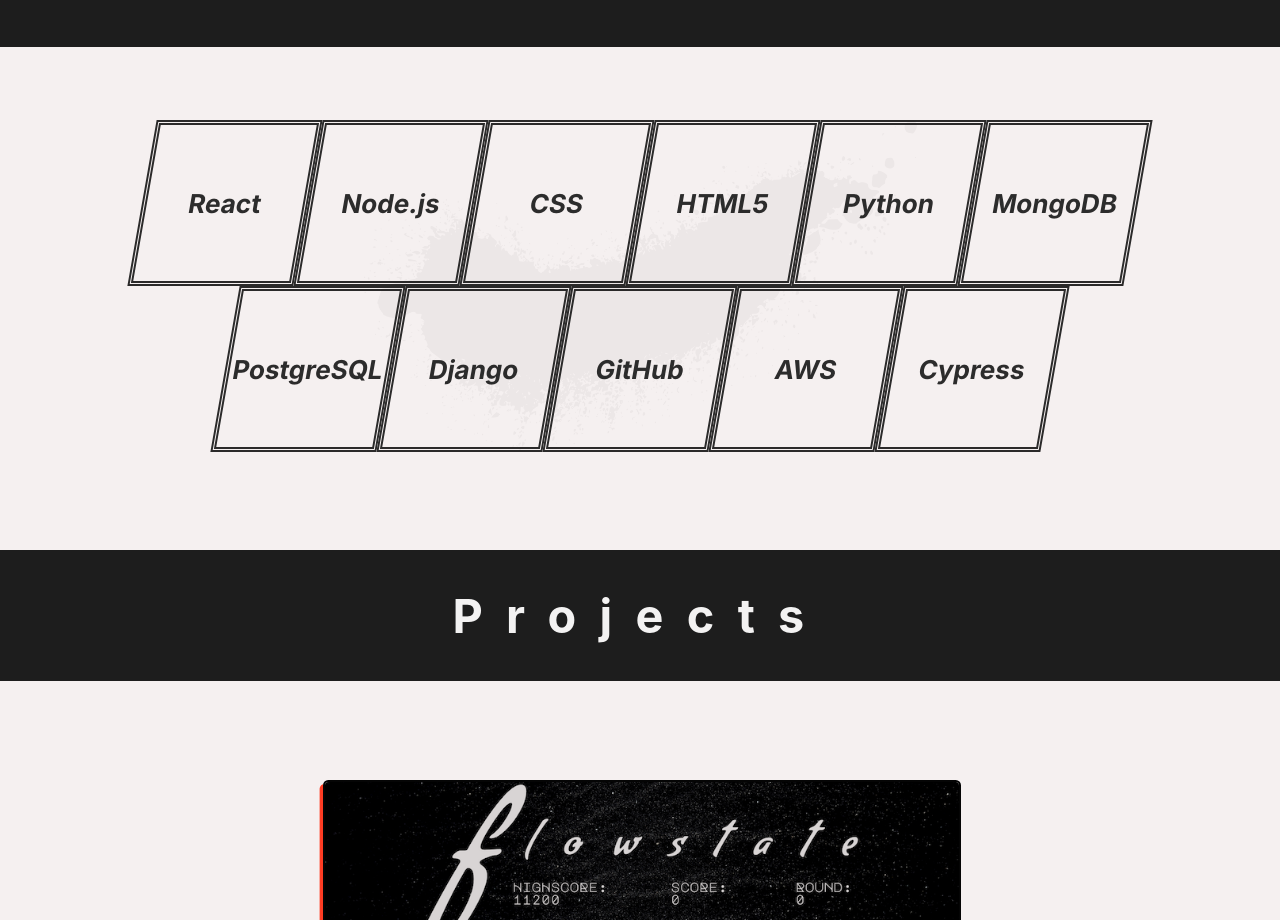
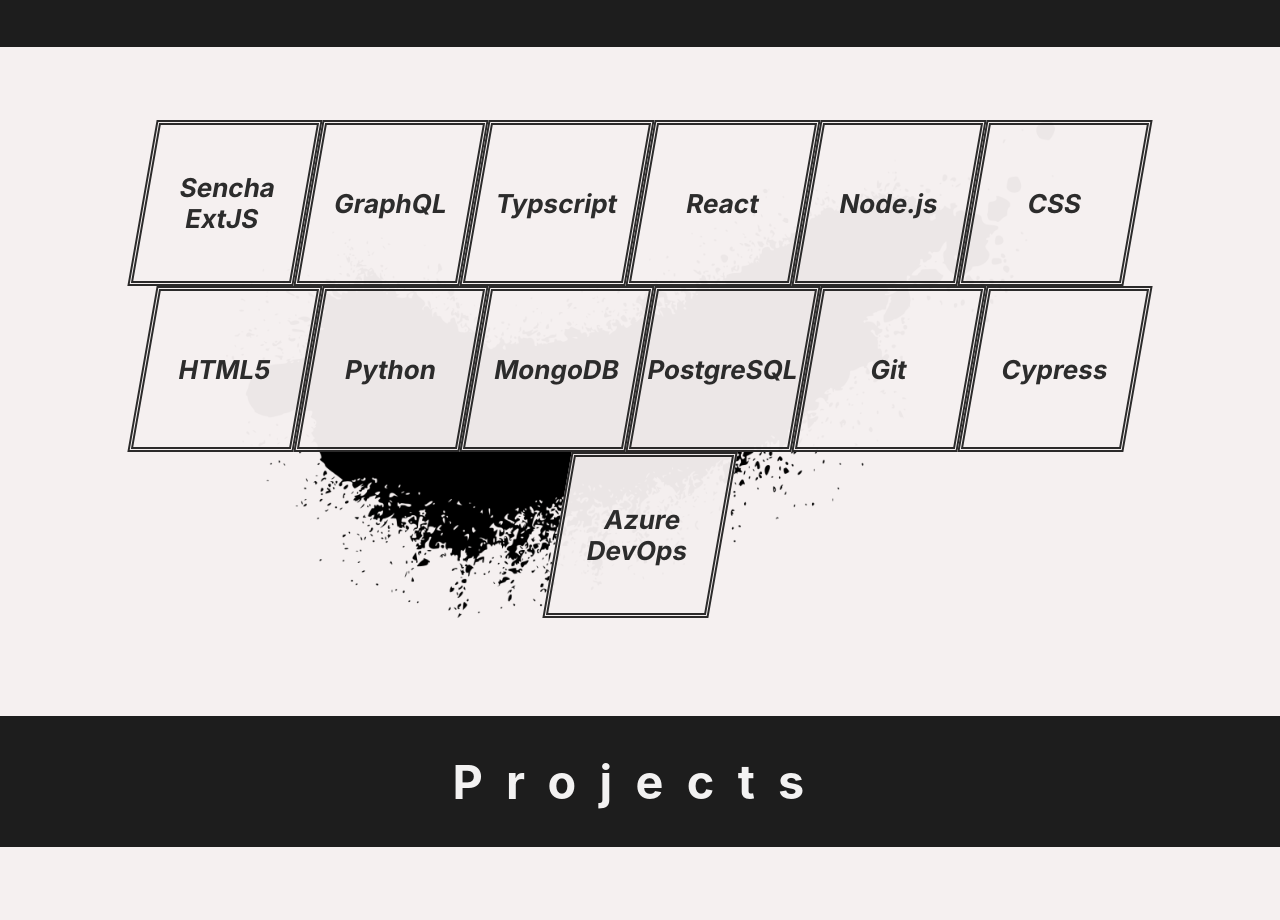
Before and after one commit to 11hkella/Portfolio, a React (Create React App) app: page / in a window 1280 px wide. Shown: the part 1993-2913 px from the top of the page. Built offline with nearby package versions, Linux system fonts and the light colour scheme.

Commit message:
added skills

```diff
--- a/src/components/SkillWheel.js
+++ b/src/components/SkillWheel.js
@@ -9,6 +9,9 @@
 
   state = {
     skills: [
+      'Sencha ExtJS',
+      'GraphQL',
+      'Typscript',
       'React',
       'Node.js',
       'CSS',
@@ -16,10 +19,9 @@
       'Python',
       'MongoDB',
       'PostgreSQL',
-      'Django',
-      'GitHub',
-      'AWS',
-      'Cypress'
+      'Git',
+      'Cypress',
+      'Azure DevOps',
     ],
   }
 
```
